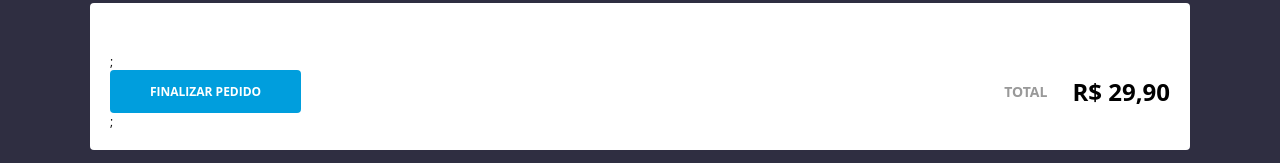
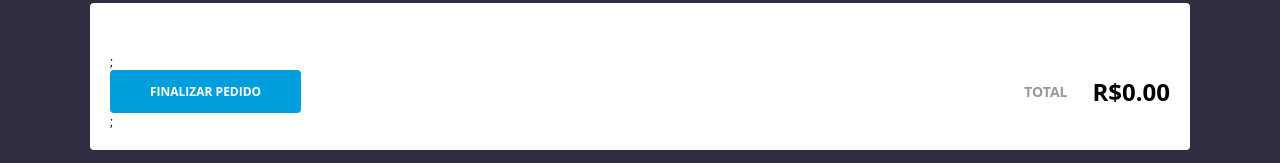
Before and after one commit to allanncruz/challenge-ecommerce-wefit, a React (Create React App) app: page /carrinho in a window 1280 px wide. Shown: the part 130-293 px from the top of the page. Built offline with nearby package versions, Linux system fonts and the light colour scheme.

Commit message:
feat: return total price

```diff
--- a/src/pages/Cart/index.tsx
+++ b/src/pages/Cart/index.tsx
@@ -27,6 +27,10 @@ const Cart = () => {
 
     localStorage.setItem('cart', JSON.stringify(updatedUserDataList));
   };
+
+  const totalPrice = userData.reduce((acc, product) => {
+    return acc + product.price;
+  }, 0);
 
   const increment = () => {
     setCount(count + 1);
@@ -76,7 +80,7 @@ const Cart = () => {
           <Button>FINALIZAR PEDIDO</Button>
           <CartAmount>
             <small>TOTAL</small>
-            R$ 29,90
+            R${totalPrice.toFixed(2)}
           </CartAmount>
         </CartFooter>
         </>
```
